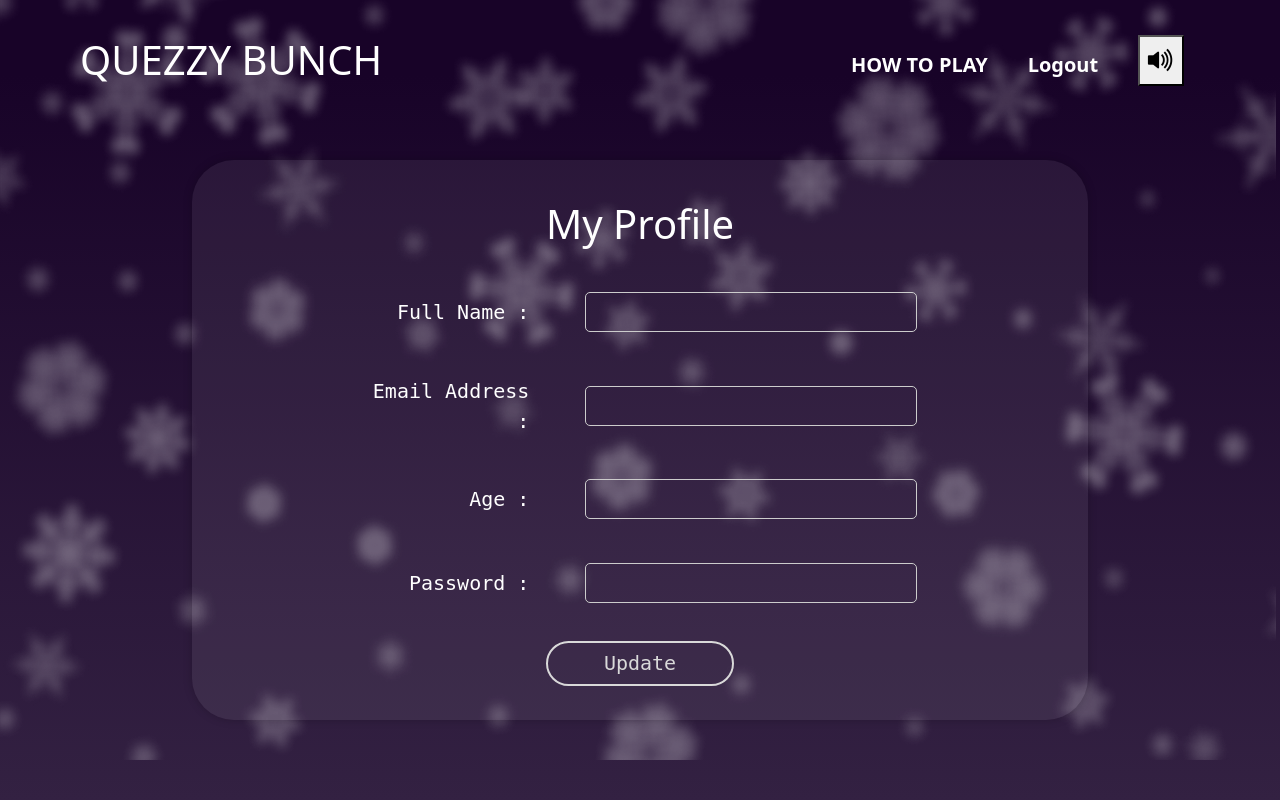
After one commit to Gayan-Sachintha/Project-QueezyBunch, a PHP site: page /profile.php in a window 1280 px wide. The commit adds this page. Run offline with PHP 8.4, Linux system fonts and the light colour scheme.

Commit message:
converted into php
frontend completed and stared backend

```diff
--- a/css/player.css
+++ b/css/player.css
@@ -60,6 +60,7 @@ body {
 
 .links a:hover {
     color: #9747FF;
+    transform: scale(1.2);
 }
 
 .links>a {
@@ -159,7 +160,7 @@ body {
 .btnGo:hover {
     background-color: #9747FF;
     color: #D9D9D9;
-
+    transform: scale(1.2);
 }
 
 .custom-icon {
--- a/css/style.css
+++ b/css/style.css
@@ -35,7 +35,7 @@ body {
 .startBtn:hover {
     background-color: #9747FF;
     color: #D9D9D9;
-
+    transform: scale(1.2);
 }
 
 #quiz-image {
@@ -81,6 +81,7 @@ body {
 
 .links a:hover {
     color: #9747FF;
+    transform: scale(1.2);
 }
 
 .links>a {
@@ -153,6 +154,7 @@ body {
 
   .btn-primary:hover {
     background-color: #0069d9;
+    transform: scale(1.2);
   }
 
 .regtxt {
@@ -175,6 +177,7 @@ body {
 .loginbtn:hover {
     background-color: #9747FF;
     color: #D9D9D9;
+    transform: scale(1.2);
 
 }
 
@@ -193,6 +196,7 @@ body {
 .regbtn:hover {
     background-color: #B61717;
     color: #D9D9D9;
+    transform: scale(1.2);
 
 }
 
@@ -262,6 +266,7 @@ body {
 .regformBtn:hover {
     background-color: #9747FF;
     color: #D9D9D9;
+    transform: scale(1.2);
 
 }
 
@@ -280,31 +285,106 @@ body {
 .cancelbtn:hover {
     background-color: #B61717;
     color: #D9D9D9;
-
+    transform: scale(1.2);
 }
 
-/* Mode Page Styles */
+/* Profile Page Styles */
 
-.single {
-    width: 25%;
-    height: auto;
-    margin-right: 21%;
-    margin-bottom: 0%;
+.profileform-align {
+    margin-top: 10px;
+    font-size: x-large;
+    font-family: monospace;
+    width: 70%;
+  }
+
+  .profileform-wrapper {
+    position: absolute;
+    top: 55%;
+    left: 50%;
+    transform: translate(-50%, -50%);
+    width: 70%;
+    height: 70vh;
+    padding: 30px;
+    background-color: rgba(255, 255, 255, 0.068);
+    border-radius: 42px;
+    box-shadow: 0px 0px 10px rgba(0, 0, 0, 0.2);
+    display: flex;
+    flex-direction: column;
+    align-items: center;
+    color: white;
+  }
+
+  .profileform-group {
+    margin-bottom: 2%;
+    display: flex;
+    flex-direction: row;
+    align-items: center;
+    justify-content: space-between;
+    padding: 2vh;
+
+  }
+
+  .profileform-group label {
+    width: 30%;
+    text-align: right;
+  }
+
+  .profileform-group input {
+    width: 60%;
+  }
+
+  .profileform {
+    background: transparent;
+    color: #D9D9D9;
+    font-weight: 500;
+    font-size: 20px;
+    padding: 1% 10%;
+    border: 2px solid #D9D9D9;
+    border-radius: 37px;
+    cursor: pointer;
     transition: all 600ms ease;
 }
 
-.single:hover {
-    transform: scale(1.5);
+.profileform:hover {
+    background-color: #9747FF;
+    color: #D9D9D9;
+    transform: scale(1.2);
 }
 
-.multiplayer {
-    width: 25%;
-    height: auto;
-    margin-left: 10%;
-    margin-bottom: 0%;
+.cancelbtn {
+    background: transparent;
+    color: #D9D9D9;
+    font-weight: 500;
+    font-size: 20px;
+    padding: 1% 10%;
+    border: 2px solid #D9D9D9;
+    border-radius: 37px;
+    cursor: pointer;
     transition: all 600ms ease;
 }
 
-.multiplayer:hover {
-    transform: scale(1.5);
+.cancelbtn:hover {
+    background-color: #B61717;
+    color: #D9D9D9;
+    transform: scale(1.2);
 }
+
+.updateformbtn {
+    background: transparent;
+    color: #D9D9D9;
+    font-weight: 500;
+    font-size: 20px;
+    padding: 1% 10%;
+    border: 2px solid #D9D9D9;
+    border-radius: 37px;
+    cursor: pointer;
+    transition: all 600ms ease;
+}
+
+.updateformbtn:hover {
+    background-color: #9747FF;
+    color: #D9D9D9;
+    transform: scale(1.2);
+
+
+}
--- a/index.html
+++ b/index.php
@@ -18,9 +18,9 @@
         <nav class="navbar">
             <h1 class="logo">QUEZZY BUNCH</h1>
             <div class="links">
-                <a href="login.html">LOGIN</a>
-                <a href="register.html">SIGN-UP</a>
-                <a href="register.html">HOW TO PLAY</a>
+                <a href="login.php">LOGIN</a>
+                <a href="register.php">SIGN-UP</a>
+                <a href="howtoplay.php">HOW TO PLAY</a>
                 <button class="" id="mutebtn"><i class="bi bi-volume-up-fill"></i></button>
             </div>
         </nav>
--- a/js/audio.js
+++ b/js/audio.js
@@ -51,9 +51,14 @@ document.addEventListener("DOMContentLoaded", function () {
 
 document.addEventListener("DOMContentLoaded", function () {
     const startbtn = document.getElementById("cancelbtn");
+    const regbtn = document.getElementById("regbtn");
+
     const tone = new Audio("../assets/audio/goThrough.mp3");
 
-    startbtn.addEventListener("click", function () {
+    cancelbtn.addEventListener("click", function () {
+        tone.play();
+    });
+    regbtn.addEventListener("click", function () {
         tone.play();
     });
 });
--- a/login.html
+++ b/login.php
@@ -18,7 +18,7 @@
         <nav class="navbar">
             <h1 class="logo">QUEZZY BUNCH</h1>
             <div class="links">
-                <a href="index.html"><i class="bi bi-house custom-icon"></i></a>
+                <a href="index.php"><i class="bi bi-house custom-icon"></i></a>
                 <button class="" id="mutebtn"><i class="bi bi-volume-up-fill"></i></button>
             </div>
         </nav>
@@ -43,7 +43,7 @@
                 </form>
                 <div class="text-center">
                     <h6 class="regtxt">Don't Have a Profile? </h6>
-                    <a href="register.html"><button class="regbtn" id="regbtn">Register</button></a>
+                    <a href="register.php" id="reglink"><button class="regbtn" id="regbtn">Register</button></a>
                  </div>
             </div>
         </div>
--- /dev/null
+++ b/profile.php
@@ -0,0 +1,56 @@
+<!DOCTYPE html>
+<html lang="en">
+
+<head>
+    <meta charset="UTF-8">
+    <meta name="viewport" content="width=device-width, initial-scale=1.0">
+    <link href="https://cdn.jsdelivr.net/npm/bootstrap@5.3.2/dist/css/bootstrap.min.css" rel="stylesheet" integrity="sha384-T3c6CoIi6uLrA9TneNEoa7RxnatzjcDSCmG1MXxSR1GAsXEV/Dwwykc2MPK8M2HN" crossorigin="anonymous">
+    <script src="https://cdn.jsdelivr.net/npm/bootstrap@5.3.2/dist/js/bootstrap.bundle.min.js" integrity="sha384-C6RzsynM9kWDrMNeT87bh95OGNyZPhcTNXj1NW7RuBCsyN/o0jlpcV8Qyq46cDfL" crossorigin="anonymous"></script>
+    <link rel="stylesheet" href="https://cdn.jsdelivr.net/npm/bootstrap-icons@1.11.1/font/bootstrap-icons.css">
+    <link rel="stylesheet" href="css/style.css" type="text/css">
+    <script src="js/audio.js"></script>
+
+    <title>QUEEZY BUNCH</title>
+</head>
+
+<body>
+    <div class="image-container">
+        <nav class="navbar">
+            <h1 class="logo">QUEZZY BUNCH</h1>
+            <div class="links">
+                <a href="howtoplay.php">HOW TO PLAY</a>
+                <a href="logout.php">Logout</a>
+                <button class="" id="mutebtn"><i class="bi bi-volume-up-fill"></i></button>
+            </div>
+        </nav>
+        <div class="container">
+            <div class="content">
+                <div class="profileform-wrapper">
+                    <h1 class="text-center">My Profile</h1>
+                    <form class="profileform-align">
+                        <div class="profileform-group">
+                            <label for="fullName">Full Name :</i></label>
+                            <input type="text" class="input-field" id="fullName" required>
+                        </div>
+                        <div class="profileform-group">
+                            <label for="email">Email Address :</i></label>
+                            <input type="email" class="input-field" id="email"required>
+                        </div>
+                        <div class="profileform-group">
+                            <label for="age">Age :</i></label>
+                            <input type="number" class="input-field" id="age" min="0" required>
+                        </div>
+                        <div class="profileform-group">
+                            <label for="password">Password :</i></label>
+                            <input type="password" class="input-field" id="password" required>
+                        </div>
+                        <div class="text-center">
+                            <button class="updateformbtn" type="submit" id="updateformbtn" name="register" >Update</button> <br><br>
+                        </div>
+                    </form>
+                </div>
+            </div>
+        </div>
+    </div>
+</body>
+</html>
--- a/singlePlayer.html
+++ b/singlePlayer.php
@@ -18,7 +18,9 @@
         <nav class="navbar">
             <h1 class="logo">QUEZZY BUNCH</h1>
             <div class="links">
-                <a href="index.html"><i class="bi bi-x-lg custom-icon"></i></i></a>
+                <a href="index.php"><i class="bi bi-x-lg custom-icon"></i></i></a>
+                <a href="profile.php"><i class="bi bi-person-vcard-fill custom-icon"></i></i></a>
+                <a href="logout.php">Logout</a>
                 <button class="" id="mutebtn"><i class="bi bi-volume-up-fill"></i></button>
             </div>
         </nav>
```
Also changed, not shown: bestScored.php (added, +40 -0 lines), howtoplay.php (added, +33 -0 lines), register.php (renamed from register.html, +4 -4 lines), scores.php (added, +62 -0 lines), logout.php (added).
